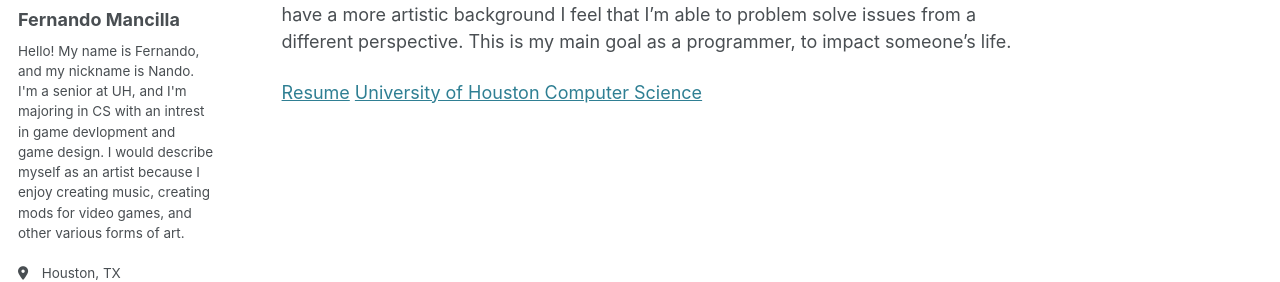
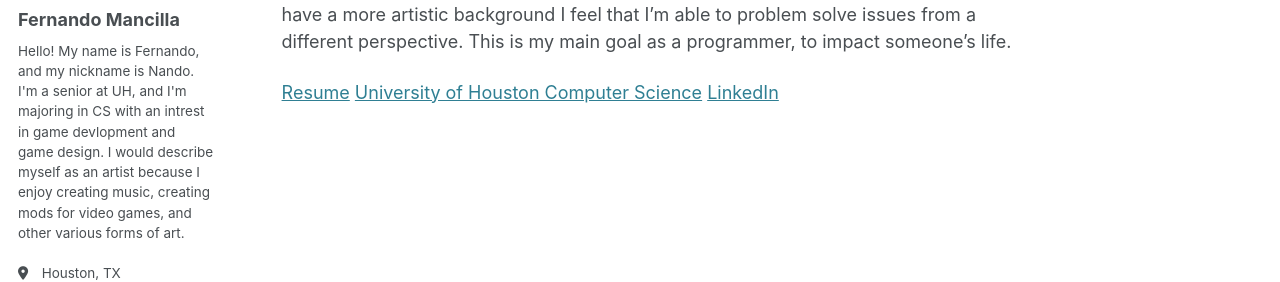
Before and after one commit to FerMan2001/FerMan2001.github.io, a Jekyll site: the page built from _pages/about.md, in a window 1280 px wide. Shown: the part 282-564 px from the top of the page. Built offline with Jekyll 4.4.1, drawn with Linux system fonts in a browser that asks for light colours.

Commit message:
Update about.md

```diff
--- a/_pages/about.md
+++ b/_pages/about.md
@@ -9,4 +9,4 @@ redirect_from:
 
 One of my main goals as a CS major is to create something that will impact someone's life in a positive way. I remember playing Final Fantasy X on the PS2 as a child, and that game instilled a passion for creating something beautiful and memorable. Ever since then I’ve been trying to create that same feeling of wonder, and bestow it to someone else. This is my main goal as a programmer. I would also say that I'm a very adaptive person. Because I have a more artistic background I feel that I'm able to problem solve issues from a different perspective. This is my main goal as a programmer, to impact someone's life.
 
-[Resume](/files/Resume.pdf) [University of Houston Computer Science](https://www.uh.edu/nsm/computer-science/)
+[Resume](/files/Resume.pdf) [University of Houston Computer Science](https://www.uh.edu/nsm/computer-science/) [LinkedIn](https://www.linkedin.com/in/fernando-mancilla-990b55259/)
```
